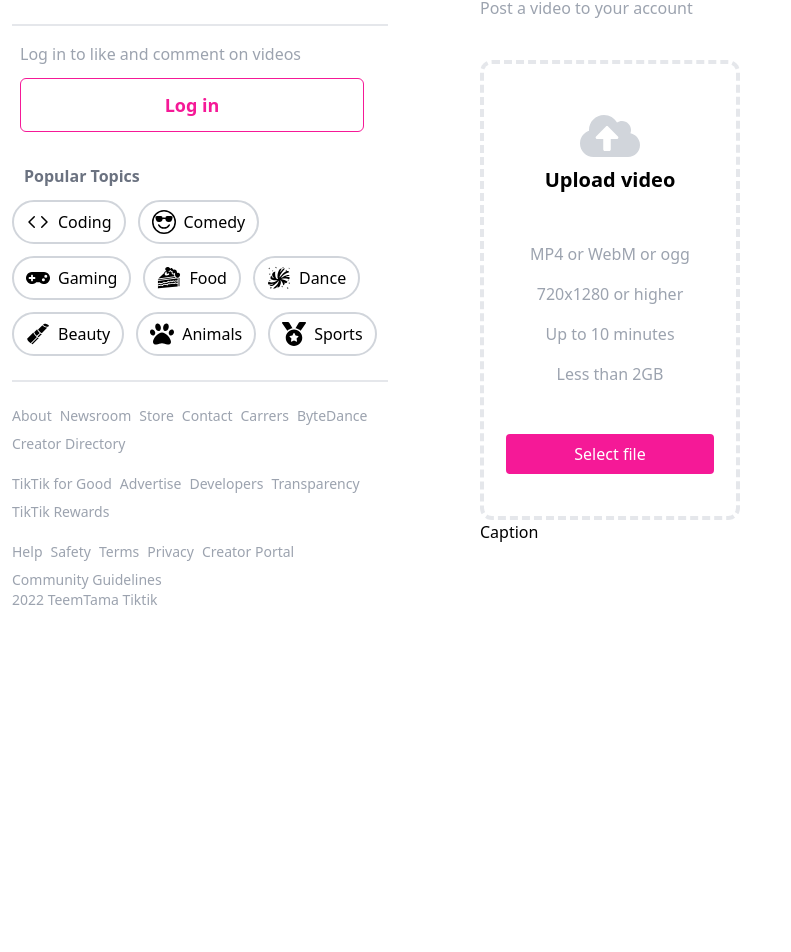
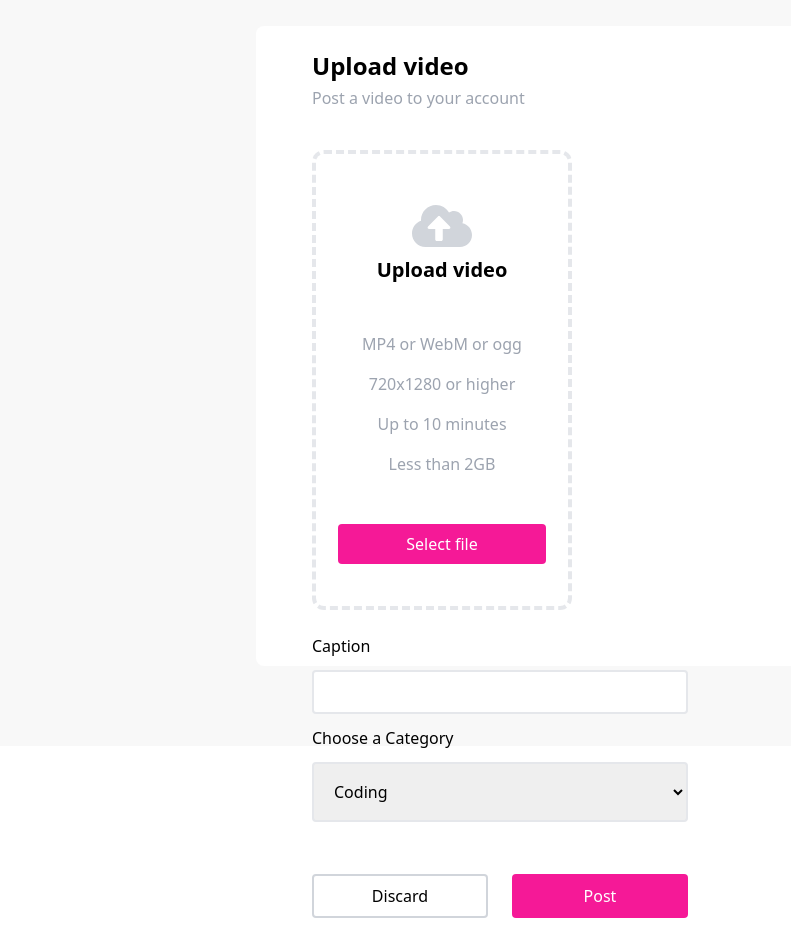
Before and after one commit to anggriawanmr/tiktik_app, a Next.js app: page /upload in a window 1280 px wide. Shown: the part 114-1066 px from the top of the page, without its empty margins (0-791 px from the left). Before the commit the page ends 800 px from the top, so only its background shows below. Built offline with nearby package versions, Linux system fonts and the light colour scheme.

Commit message:
Finalizing upload component :hammer:

```diff
--- a/components/SideBar.tsx
+++ b/components/SideBar.tsx
@@ -36,31 +36,6 @@ const SideBar = () => {
               </div>
             </Link>
           </div>
-          {!userProfile && (
-            <div className="px-2 py-4 hidden xl:block">
-              <p className="text-gray-400">
-                Log in to like and comment on videos
-              </p>
-              <div className="pr-4">
-                <GoogleLogin
-                  clientId=""
-                  render={(renderProps) => (
-                    <button
-                      className="cursor-pointer bg-white text-lg text-[#f51997] border-[1px] border-[#f51997] font-semibold px-6 py-3 rounded-md outline-none w-full mt-3 hover:text-white hover:bg-[#f51997]"
-                      onClick={renderProps.onClick}
-                      disabled={renderProps.disabled}
-                    >
-                      Log in
-                    </button>
-                  )}
-                  onSuccess={() => {}}
-                  onFailure={() => {}}
-                  cookiePolicy="single_host_origin"
-                />
-              </div>
-            </div>
-          )}
-
           <Discover />
           <Footer />
         </div>
--- a/components/VideoCard.tsx
+++ b/components/VideoCard.tsx
@@ -72,7 +72,7 @@ const VideoCard: NextPage<IProps> = ({ post }) => {
             <video
               loop
               ref={videoRef}
-              className="lg:w[600px] h-[300px] md:h-[400px] lg:h-[530px] w-[200px] rounded-2xl cursor-pointer bg-gray-100"
+              className="lg:w-[600px] h-[300px] md:h-[400px] lg:h-[530px] w-[200px] rounded-2xl cursor-pointer bg-gray-100"
               src={post.video.asset.url}
             ></video>
           </Link>
--- a/pages/api/post/index.ts
+++ b/pages/api/post/index.ts
@@ -13,5 +13,9 @@ export default async function handler(
     const data = await client.fetch(query);
 
     res.status(200).json(data);
+  } else if (req.method === 'POST') {
+    const document = req.body;
+
+    client.create(document).then(() => res.status(201).json('Video created'));
   }
 }
--- a/pages/upload.tsx
+++ b/pages/upload.tsx
@@ -7,6 +7,7 @@ import { SanityAssetDocument } from '@sanity/client';
 
 import useAuthStore from '../store/authStore';
 import { client } from '../utils/client';
+import { topics } from '../utils/constants';
 
 const Upload = () => {
   const [isLoading, setIsLoading] = useState(false);
@@ -14,6 +15,12 @@ const Upload = () => {
     SanityAssetDocument | undefined
   >();
   const [wrongFileType, setWrongFileType] = useState(false);
+  const [caption, setCaption] = useState('');
+  const [category, setCategory] = useState(topics[0].name);
+  const [savingPost, setSavingPost] = useState(false);
+
+  const { userProfile }: { userProfile: any } = useAuthStore();
+  const router = useRouter();
 
   const uploadVideo = async (e: any) => {
     const selectedFile = e.target.files[0];
@@ -35,9 +42,37 @@ const Upload = () => {
     }
   };
 
+  const handlePost = async () => {
+    if (caption && videoAsset?._id && category) {
+      setSavingPost(true);
+
+      const document = {
+        _type: 'post',
+        caption,
+        video: {
+          _type: 'file',
+          asset: {
+            _type: 'reference',
+            _ref: videoAsset?._id,
+          },
+        },
+        userId: userProfile?._id,
+        postedBy: {
+          _type: 'postedBy',
+          _ref: userProfile?._id,
+        },
+        topic: category,
+      };
+
+      await axios.post('http://localhost:3000/api/post', document);
+
+      router.push('/');
+    }
+  };
+
   return (
-    <div className="flex w-full h-full">
-      <div className="bg-white rounded-lg">
+    <div className="flex w-full h-full absolute left-0 top-[60px] mb-10 pt-10 lg:pt-20 bg-[#f8f8f8] justify-center">
+      <div className="bg-white rounded-lg xl:h-[80vh] flex gap-6 w-[60%] flex-wrap justify-between items-center p-14 pt-6">
         <div>
           <div>
             <p className="text-2xl font-bold">Upload video</p>
@@ -94,8 +129,45 @@ const Upload = () => {
               </p>
             )}
           </div>
-          <div className="flex flex-col gap-3 pb-10">
-            <label htmlFor="">Caption</label>
+        </div>
+        <div className="flex flex-col gap-3 pb-10">
+          <label className="text-md font-medium">Caption</label>
+          <input
+            type="text"
+            value={caption}
+            onChange={(e) => setCaption(e.target.value)}
+            className="rounded outline-none text-md border-2 border-gray-200 p-2"
+          />
+          <label className="text-md font-medium">Choose a Category</label>
+          <select
+            onChange={(e) => setCategory(e.target.value)}
+            className="outline-none border-2 boder-gray-200 text-md capitalized lg:p-4 p-2 rounded cursor-pointer"
+          >
+            {topics.map((topic) => (
+              <option
+                key={topic.name}
+                className="outline-none capitalize bg-white text-gray-700 text-md p-2 hover:bg-slate-300"
+                value={topic.name}
+              >
+                {topic.name}
+              </option>
+            ))}
+          </select>
+          <div className="flex gap-6 mt-10">
+            <button
+              onClick={() => {}}
+              type="button"
+              className="border-gray-300 border-2 text-md font-medium p-2 rounded w-28 lg:w-44 outline-none"
+            >
+              Discard
+            </button>
+            <button
+              onClick={handlePost}
+              type="button"
+              className="bg-[#F51997] text-white text-md font-medium p-2 rounded w-28 lg:w-44 outline-none"
+            >
+              Post
+            </button>
           </div>
         </div>
       </div>
--- a/utils/constants.tsx
+++ b/utils/constants.tsx
@@ -4,35 +4,35 @@ import { FaPaw, FaMedal, FaGamepad } from 'react-icons/fa';
 
 export const topics = [
   {
-    name: 'coding',
+    name: 'Coding',
     icon: <BsCode />,
   },
   {
-    name: 'comedy',
+    name: 'Comedy',
     icon: <BsEmojiSunglasses />,
   },
   {
-    name: 'gaming',
+    name: 'Gaming',
     icon: <FaGamepad />,
   },
   {
-    name: 'food',
+    name: 'Food',
     icon: <GiCakeSlice />,
   },
   {
-    name: 'dance',
+    name: 'Dance',
     icon: <GiGalaxy />,
   },
   {
-    name: 'beauty',
+    name: 'Beauty',
     icon: <GiLipstick />,
   },
   {
-    name: 'animals',
+    name: 'Animals',
     icon: <FaPaw />,
   },
   {
-    name: 'sports',
+    name: 'Sports',
     icon: <FaMedal />,
   },
 ];
```
